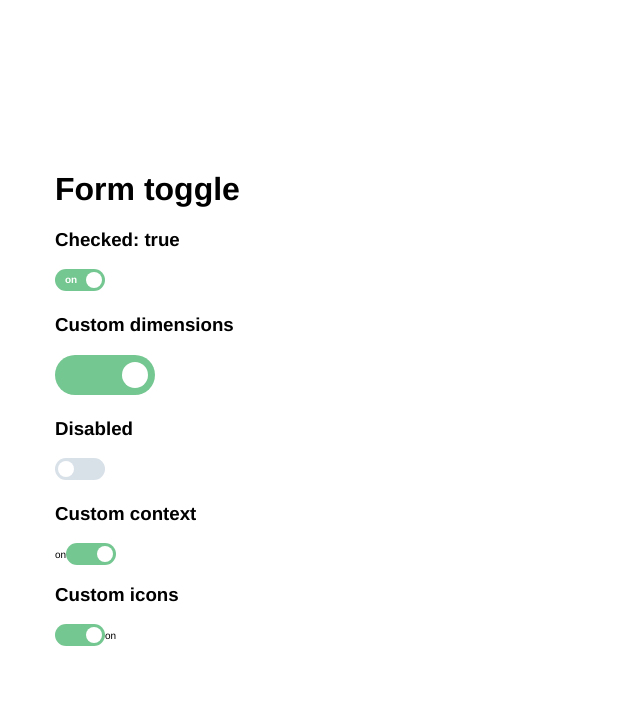
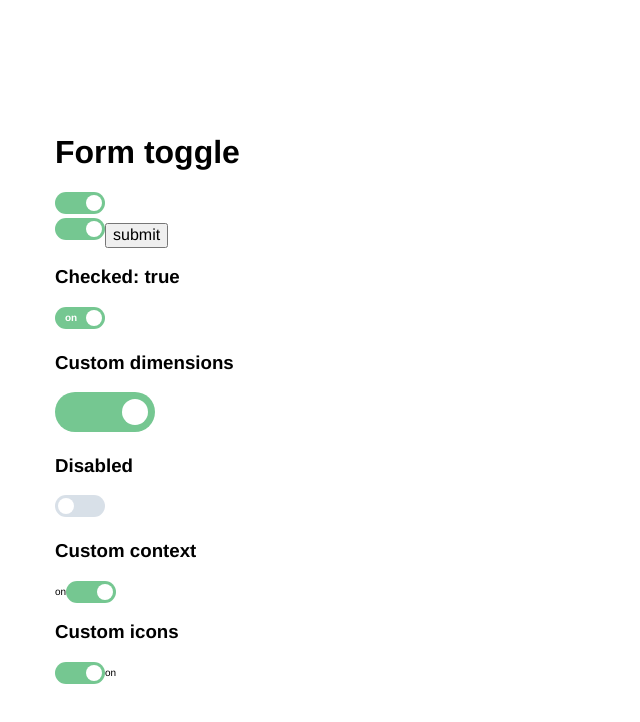
Before and after one commit to odyzeo/form-toggle, a Vue app: page / in a window 1280 px wide. Shown: the top 722 px of the page, without its empty margins (0-640 px from the left). Built offline with nearby package versions, Linux system fonts and the light colour scheme.

Commit message:
Fix true/false values for input values
#5

```diff
--- a/src/App.vue
+++ b/src/App.vue
@@ -4,6 +4,24 @@
         class="app">
         <div class="container">
             <h1 class="text-center">Form toggle</h1>
+
+            <form
+                ref="form"
+                @submit.prevent="onFormSubmit"
+            >
+                <form-toggle
+                    v-model="checked"
+                    name="isSubscribed"
+                ></form-toggle>
+                <br>
+                <form-toggle
+                    v-model="isDevilChecked"
+                    name="isDevil"
+                    :false-value="null"
+                ></form-toggle>
+                <button>submit</button>
+                <pre v-text="formData"></pre>
+            </form>
 
             <h3>Checked: {{ checked }}</h3>
             <form-toggle v-model="checked">
@@ -72,7 +90,18 @@ export default {
     data() {
         return {
             checked: true,
+            formData: null,
+            isDevilChecked: true,
         };
+    },
+    methods: {
+        onFormSubmit() {
+            this.formData = ''
+            const formData = new FormData(this.$refs.form);
+            for (const pair of formData.entries()) {
+                this.formData += `${pair[0]}: ${pair[1]}\n`;
+            }
+        },
     },
 };
 </script>
--- a/src/components/FormToggle.vue
+++ b/src/components/FormToggle.vue
@@ -88,12 +88,12 @@ export default {
             default: 3,
         },
         falseValue: {
-            type: [String, Number, Boolean],
-            default: 0,
+            type: String,
+            default: `0`,
         },
         trueValue: {
-            type: [String, Number, Boolean],
-            default: 1,
+            type: String,
+            default: `1`,
         },
     },
     data() {
@@ -136,7 +136,7 @@ export default {
             };
         },
         showFalseInput() {
-            return this.falseValue && !this.value;
+            return this.falseValue != null && !this.value;
         },
     },
     watch: {
```
